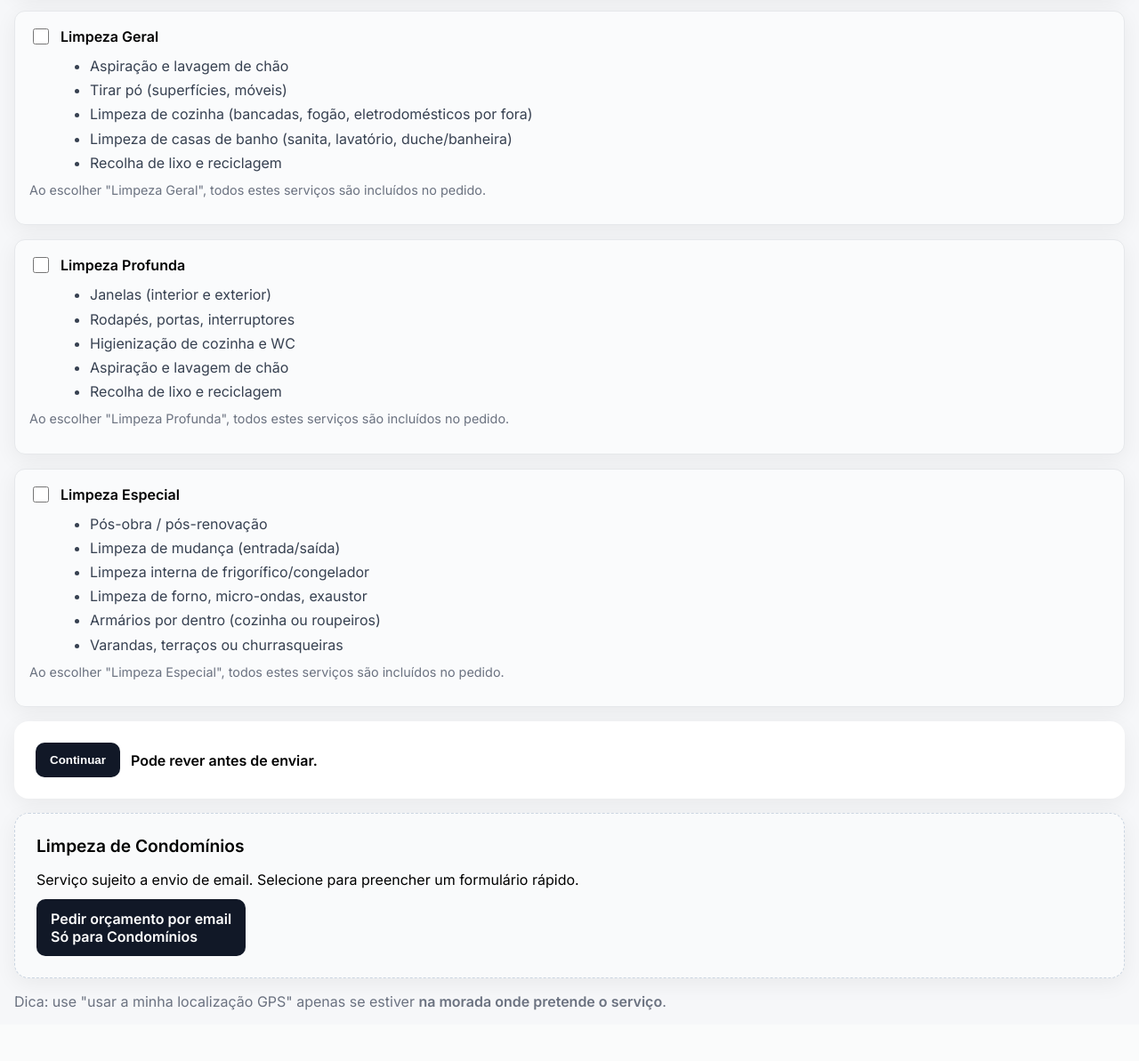
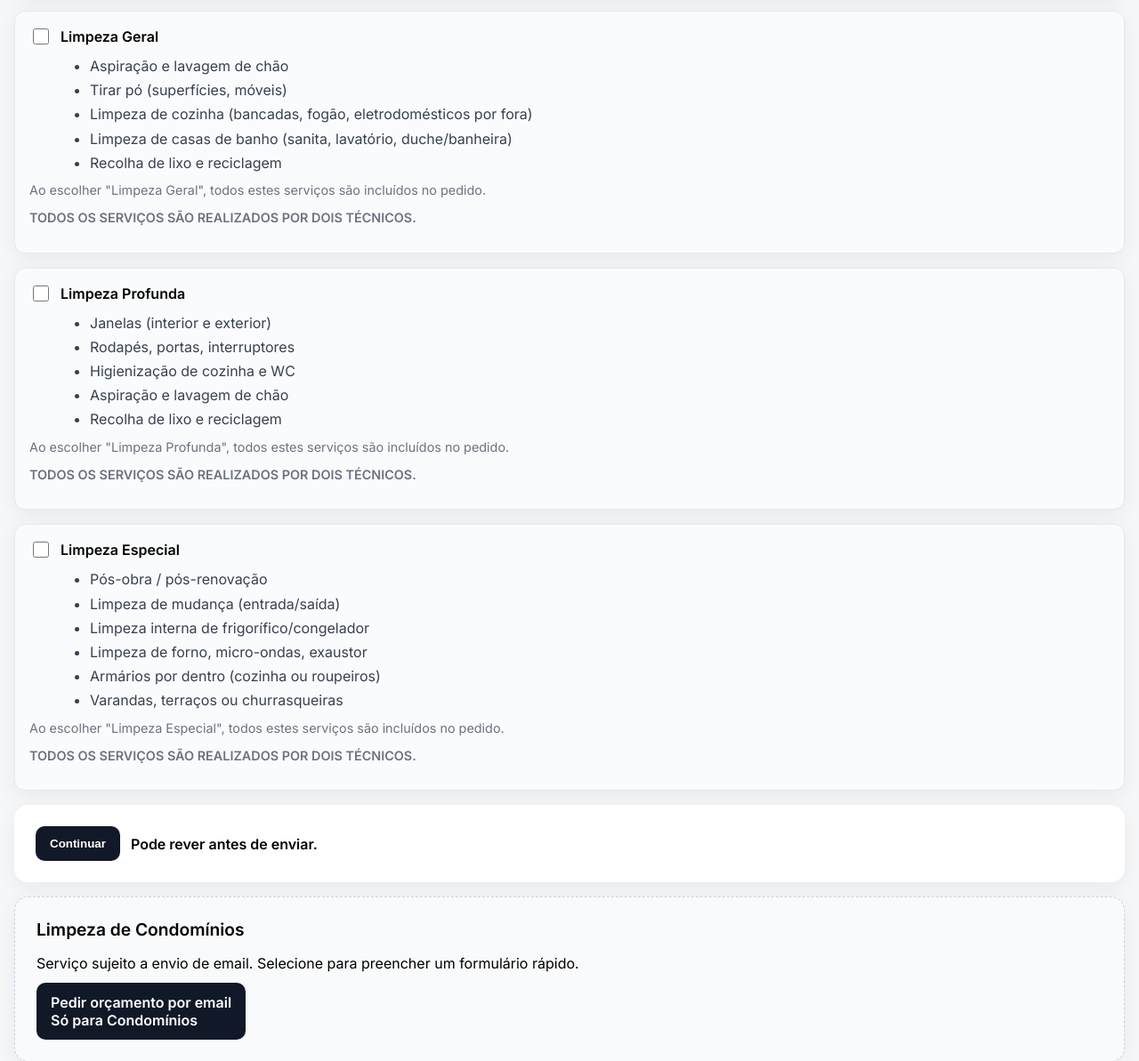
Before and after one commit to mccasapronta/mccasapronta, a FastAPI app: page / in a window 1280 px wide. Shown: the part 1092-2285 px from the top of the page at 89% size. Before the commit the page ends 2228 px from the top, so only its background shows below. Run offline with FastAPI, Linux system fonts and the light colour scheme.

Commit message:
Atualiza texto da homepage

```diff
--- a/app/templates/index.html
+++ b/app/templates/index.html
@@ -132,6 +132,7 @@ img, svg, canvas, video { max-width: 100% !important; height: auto !important; }
           {% endfor %}
         </ul>
         <p class="hint">Ao escolher "{{ category }}", todos estes serviços são incluídos no pedido.</p>
+        <p class="hint"><b>TODOS OS SERVIÇOS SÃO REALIZADOS POR DOIS TÉCNICOS.</b></p>
       </div>
       {% endfor %}
 
```
